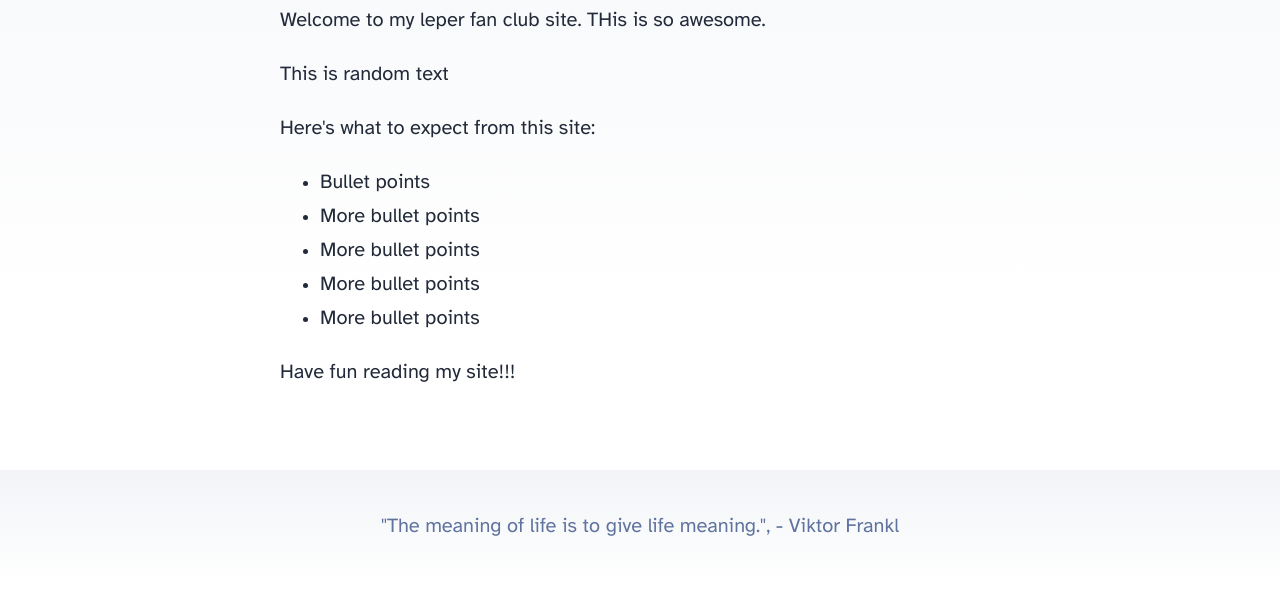
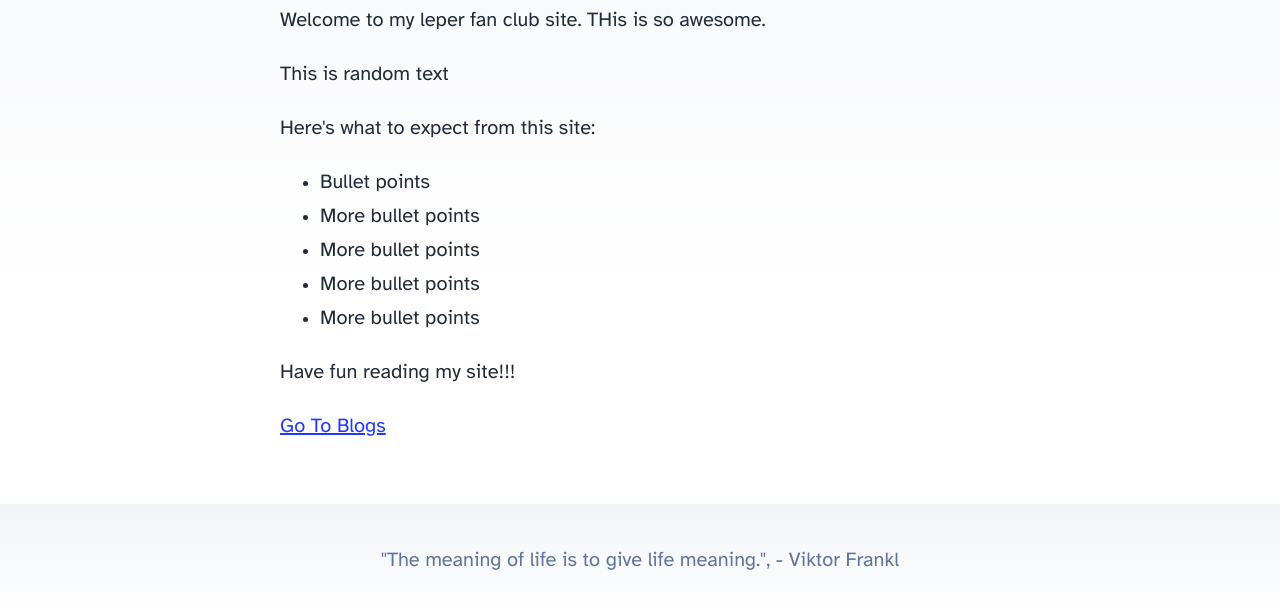
Before and after one commit to BiigFish/lepers, an Astro site: page / in a window 1280 px wide. Shown: the part 301-910 px from the top of the page. Before the commit the page ends 885 px from the top, so only its background shows below. Built offline with nearby package versions, Linux system fonts and the light colour scheme; Astro itself is replaced by a stand-in of ours.

Commit message:
go to blogs

```diff
--- a/src/pages/index.astro
+++ b/src/pages/index.astro
@@ -31,6 +31,7 @@ import { SITE_TITLE, SITE_DESCRIPTION } from '../consts';
 			<p>
 				Have fun reading my site!!!
 			</p>
+			<a href="/blog">Go To Blogs
 		</main>
 		<Footer />
 	</body>
```
